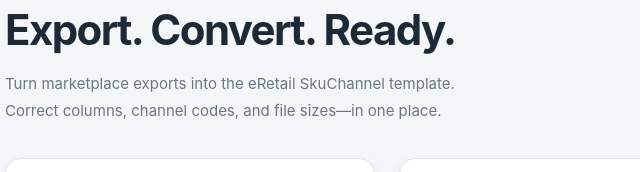
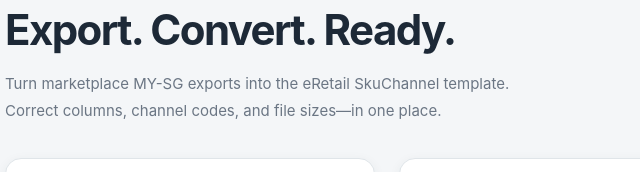
Before and after one commit to ethanraa-lab/skuchannel-converter, a website: page index.html in a window 1280 px wide. Shown: the part 159-331 px from the top of the page, 27-667 px from the left. Drawn offline with Linux system fonts and the light colour scheme.

Commit message:
Modify intro text for marketplace exports
Updated the introductory text to specify 'MY-SG' for marketplace exports.

```diff
--- a/index.html
+++ b/index.html
@@ -9,7 +9,7 @@
 <body>
 <header><a class="wordmark" href="./">SKU<span>CHANNEL</span></a><span class="privacy">Files processed on this device</span></header>
 <main>
-  <div class="intro"><p class="eyebrow">MARKETPLACE OPERATIONS</p><h1>Export. Convert. Ready.</h1><p>Turn marketplace exports into the eRetail SkuChannel template.<br>Correct columns, channel codes, and file sizes—in one place.</p></div>
+  <div class="intro"><p class="eyebrow">MARKETPLACE OPERATIONS</p><h1>Export. Convert. Ready.</h1><p>Turn marketplace MY-SG exports into the eRetail SkuChannel template.<br>Correct columns, channel codes, and file sizes—in one place.</p></div>
   <div class="layout">
     <section class="card setup" aria-labelledby="setup-title">
       <div class="section-title"><span class="step">1</span><h2 id="setup-title">Choose your channel</h2></div>
```
